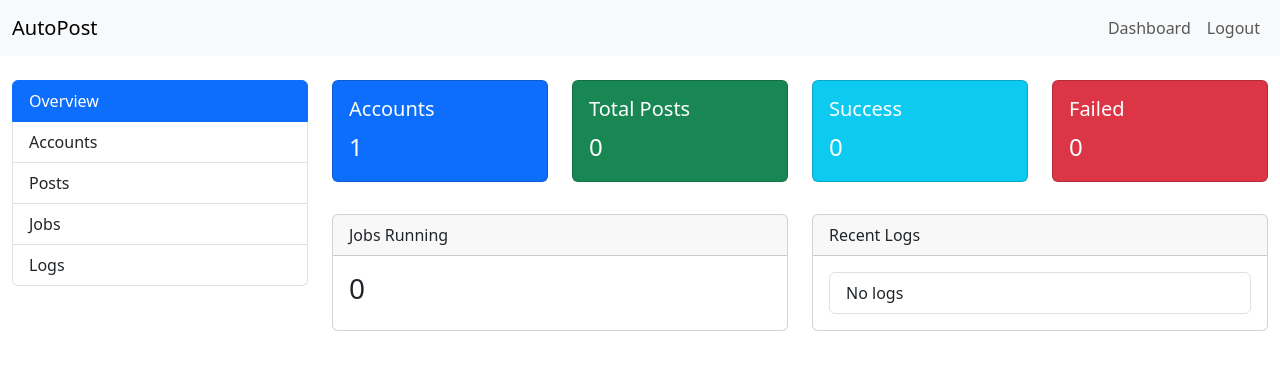
After one commit to andyken28/auto_post, a Flask app: page /dashboard/ in a window 1280 px wide. The commit adds this page. Shown: the top 370 px of the page. Run offline with Flask 3, Linux system fonts and the light colour scheme; a user stored in the database is signed in.

Commit message:
feat(dashboard): add dashboard blueprint, models Post/Job/Log, service and templates

```diff
--- a/app/__init__.py
+++ b/app/__init__.py
@@ -21,6 +21,12 @@ def create_app(config_class=Config):
     # Register blueprints
     app.register_blueprint(main_bp)
     app.register_blueprint(auth_bp, url_prefix="/auth")
+    # Dashboard admin blueprint
+    try:
+        from .dashboard import dashboard as dashboard_bp
+        app.register_blueprint(dashboard_bp, url_prefix="/dashboard")
+    except Exception:
+        app.logger.exception("Failed to register dashboard blueprint")
 
     # Ensure database tables exist for simple local dev
     with app.app_context():
--- /dev/null
+++ b/app/dashboard.py
@@ -0,0 +1,13 @@
+from flask import Blueprint, render_template
+from flask_login import login_required
+
+from app.services.dashboard_service import get_dashboard_stats
+
+dashboard = Blueprint("dashboard", __name__, template_folder="templates")
+
+
+@dashboard.route("/")
+@login_required
+def index():
+    stats = get_dashboard_stats()
+    return render_template("dashboard.html", stats=stats)
--- /dev/null
+++ b/app/services/dashboard_service.py
@@ -0,0 +1,25 @@
+from datetime import datetime
+
+from database.models import User, Post, Job, Log
+from app.extensions import db
+
+
+def get_dashboard_stats():
+    """Query the database for dashboard statistics.
+
+    Returns a dict with counts and a list of recent logs.
+    """
+    stats = {}
+    stats["total_accounts"] = User.query.count()
+    stats["total_posts"] = Post.query.count()
+    stats["posts_success"] = Post.query.filter_by(status="success").count()
+    stats["posts_failed"] = Post.query.filter_by(status="failed").count()
+    stats["jobs_running"] = Job.query.filter_by(status="running").count()
+
+    # Recent logs (most recent 10)
+    recent = Log.query.order_by(Log.created_at.desc()).limit(10).all()
+    stats["recent_logs"] = [
+        {"level": l.level, "message": l.message, "created_at": l.created_at} for l in recent
+    ]
+
+    return stats
--- a/app/templates/base.html
+++ b/app/templates/base.html
@@ -10,18 +10,31 @@
     <nav class="navbar navbar-expand-lg navbar-light bg-light">
       <div class="container-fluid">
         <a class="navbar-brand" href="/">AutoPost</a>
-        <div>
-          {% if current_user.is_authenticated %}
-            <span class="me-2">Hi, {{ current_user.username }}</span>
-            <a class="btn btn-sm btn-outline-secondary" href="/auth/logout">Logout</a>
-          {% else %}
-            <a class="btn btn-sm btn-primary" href="/auth/login">Login</a>
-          {% endif %}
+        <button class="navbar-toggler" type="button" data-bs-toggle="collapse" data-bs-target="#navbarSupportedContent">
+          <span class="navbar-toggler-icon"></span>
+        </button>
+        <div class="collapse navbar-collapse" id="navbarSupportedContent">
+          <ul class="navbar-nav ms-auto mb-2 mb-lg-0">
+            {% if current_user.is_authenticated %}
+            <li class="nav-item">
+              <a class="nav-link" href="/dashboard">Dashboard</a>
+            </li>
+            <li class="nav-item">
+              <a class="nav-link" href="/auth/logout">Logout</a>
+            </li>
+            {% else %}
+            <li class="nav-item">
+              <a class="nav-link" href="/auth/login">Login</a>
+            </li>
+            {% endif %}
+          </ul>
         </div>
       </div>
     </nav>
 
-    <div class="container mt-4">
+    <div class="container-fluid mt-4">
+      <div class="row">
+        <div class="col-12">
       {% with messages = get_flashed_messages(with_categories=true) %}
         {% if messages %}
           {% for category, msg in messages %}
@@ -29,8 +42,8 @@
           {% endfor %}
         {% endif %}
       {% endwith %}
-
       {% block content %}{% endblock %}
+      </div>
     </div>
 
     <script src="https://cdn.jsdelivr.net/npm/bootstrap@5.3.0/dist/js/bootstrap.bundle.min.js"></script>
--- /dev/null
+++ b/app/templates/dashboard.html
@@ -0,0 +1,80 @@
+{% extends 'base.html' %}
+
+{% block title %}Dashboard — AutoPost{% endblock %}
+
+{% block content %}
+<div class="row">
+  <div class="col-md-3">
+    <div class="list-group">
+      <a href="/dashboard" class="list-group-item list-group-item-action active">Overview</a>
+      <a href="#" class="list-group-item list-group-item-action">Accounts</a>
+      <a href="#" class="list-group-item list-group-item-action">Posts</a>
+      <a href="#" class="list-group-item list-group-item-action">Jobs</a>
+      <a href="#" class="list-group-item list-group-item-action">Logs</a>
+    </div>
+  </div>
+
+  <div class="col-md-9">
+    <div class="row mb-3">
+      <div class="col-sm-6 col-lg-3">
+        <div class="card text-white bg-primary mb-3">
+          <div class="card-body">
+            <h5 class="card-title">Accounts</h5>
+            <p class="card-text fs-4">{{ stats.total_accounts }}</p>
+          </div>
+        </div>
+      </div>
+      <div class="col-sm-6 col-lg-3">
+        <div class="card text-white bg-success mb-3">
+          <div class="card-body">
+            <h5 class="card-title">Total Posts</h5>
+            <p class="card-text fs-4">{{ stats.total_posts }}</p>
+          </div>
+        </div>
+      </div>
+      <div class="col-sm-6 col-lg-3">
+        <div class="card text-white bg-info mb-3">
+          <div class="card-body">
+            <h5 class="card-title">Success</h5>
+            <p class="card-text fs-4">{{ stats.posts_success }}</p>
+          </div>
+        </div>
+      </div>
+      <div class="col-sm-6 col-lg-3">
+        <div class="card text-white bg-danger mb-3">
+          <div class="card-body">
+            <h5 class="card-title">Failed</h5>
+            <p class="card-text fs-4">{{ stats.posts_failed }}</p>
+          </div>
+        </div>
+      </div>
+    </div>
+
+    <div class="row mb-3">
+      <div class="col-md-6">
+        <div class="card">
+          <div class="card-header">Jobs Running</div>
+          <div class="card-body">
+            <h3>{{ stats.jobs_running }}</h3>
+          </div>
+        </div>
+      </div>
+
+      <div class="col-md-6">
+        <div class="card">
+          <div class="card-header">Recent Logs</div>
+          <div class="card-body">
+            <ul class="list-group">
+              {% for l in stats.recent_logs %}
+                <li class="list-group-item"><strong>{{ l.level }}</strong> — {{ l.message }} <br><small class="text-muted">{{ l.created_at }}</small></li>
+              {% else %}
+                <li class="list-group-item">No logs</li>
+              {% endfor %}
+            </ul>
+          </div>
+        </div>
+      </div>
+    </div>
+  </div>
+</div>
+{% endblock %}
```
Also changed, not shown: database/models.py (+47 -0 lines).
